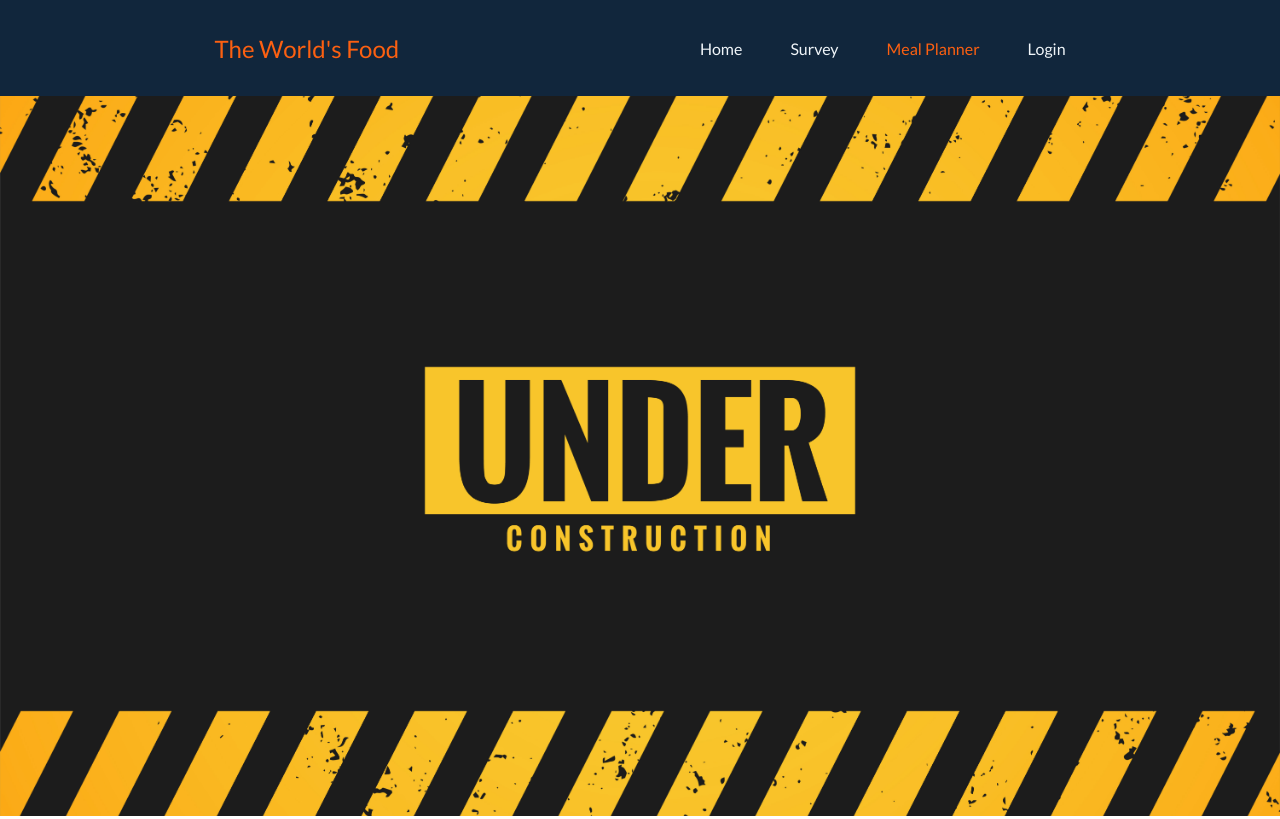
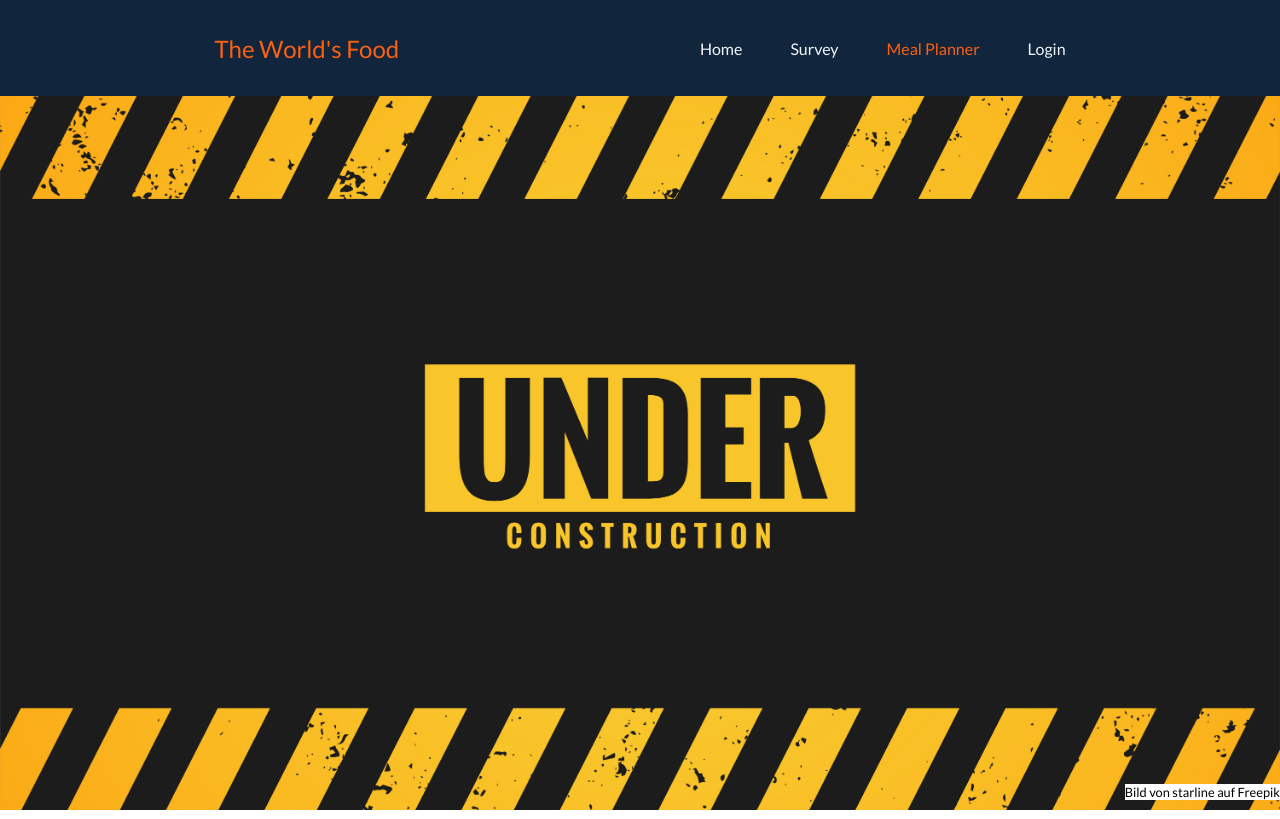
Before and after one commit to aLpSabre/React-Recipe-App, a React (Create React App) app: page /mealPlanner in a window 1280 px wide. Built offline with nearby package versions, Linux system fonts and the light colour scheme; no server answers.

Commit message:
meal planner

```diff
--- a/src/pages/MealPlanner.jsx
+++ b/src/pages/MealPlanner.jsx
@@ -1,27 +1,39 @@
 import React from "react";
 import styled from "styled-components";
-import coming from "../img/SL-043020-30500-40.jpg"
+import coming from "../img/SL-043020-30500-40.jpg";
 
-const Container =styled.div`
+const Container = styled.div`
   width: 100%;
-height: 90vh;
+  height: 89.3vh;
   text-align: center;
-
-img{
+  position: relative;
+  img {
     width: 100%;
     height: 100%;
     object-fit: cover;
     margin: auto;
   }
   @media (max-width: 800px) {
-  img{
-
-
+    img {
       object-fit: cover;
     }
   }
 
-`
+  a {
+    position: absolute;
+    background-color: white;
+    bottom: 10px;
+    right: 0;
+    text-decoration: none;
+    color: black;
+    font-size: 0.8rem;
+  }
+`;
 export const MealPlanner = () => {
-  return (<Container><img src={coming} alt="coming" /></Container>);
+  return (
+    <Container>
+      <img src={coming} alt="coming" />
+      <a href="https://de.freepik.com/vektoren-kostenlos/im-bau-mit-schwarzen-und-gelben-streifen_13197704.htm#query=under%20construction&position=0&from_view=keyword" target={"_blank"}>Bild von starline auf Freepik</a>
+    </Container>
+  );
 };
```
Lines whose indentation alone changed are shown as unchanged.
